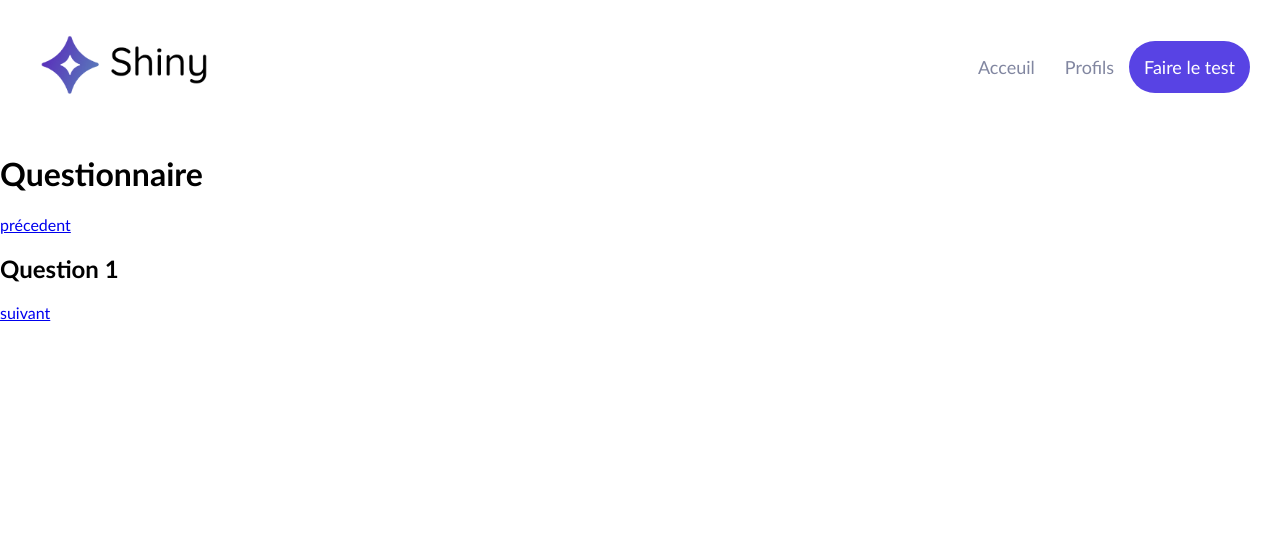
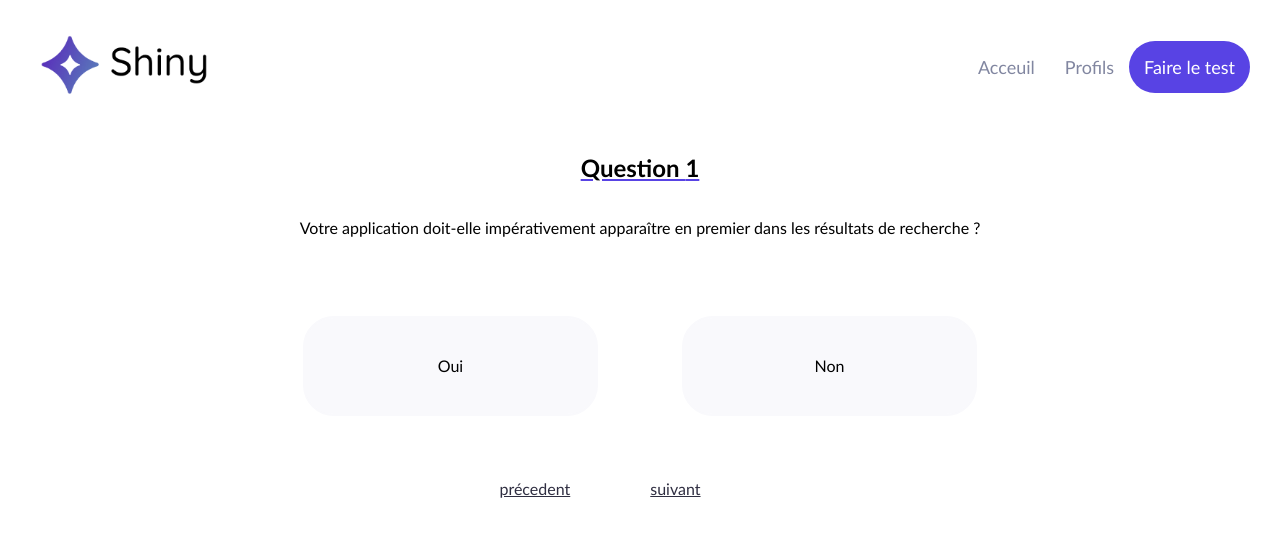
Before and after one commit to RouanLaporal/shiny, a React (Create React App) app: page /survey/1 in a window 1280 px wide. Shown: the top 536 px of the page. Built offline with nearby package versions, Linux system fonts and the light colour scheme.

Commit message:
Styles add some styles to the survey page

```diff
--- /dev/null
+++ b/src/pages/Survey/SurveyStyles.ts
@@ -0,0 +1,49 @@
+import { Link } from "react-router-dom";
+import styled from "styled-components";
+
+export const SurverContainer = styled.div`
+    display:flex;
+    flex-direction: column;
+    justify-content:center;
+    align-items:center;
+`
+
+export const QuestionContainer = styled.div`
+    display:flex;
+    flex-direction:column;
+    align-items:center;
+    justify-content:center;`
+
+export const QuestionTitle = styled.h2`
+    text-decoration: var(--primary-100) underline;
+`
+export const AnswerContainer = styled.div`
+    display:flex;
+    justify-content:center;
+    align-items:center;
+`
+export const ButtonContainer = styled.div`
+    display:flex;
+    border: 2px solid var(--background-light);
+    border-radius: 31px;
+    width:291px;
+    height:96px;
+    justify-content:center;
+    align-items:center;
+    margin: 63px 42px 63px;
+    background-color: var(--background-light);
+    &:hover{
+        border-color:var(--primary-100);
+    }
+`
+export const ButtonText = styled.p`
+    &:hover{
+        text-decoration: var(--primary-100) underline;
+    }
+`
+export const NavigationLink = styled(Link)`
+    text-decoration: underline;
+    color: #2F2E41;
+    align-text:center;
+    margin-right:80px;
+`
--- a/src/pages/Survey/index.tsx
+++ b/src/pages/Survey/index.tsx
@@ -1,19 +1,33 @@
-import { Link, useParams } from "react-router-dom";
-
+import { useParams } from "react-router-dom";
+import * as Style from "./SurveyStyles"
 function Survey(){
     const { questionNumber } = useParams()
     const questionNumberInt = questionNumber !== undefined ? parseInt(questionNumber) : 1
     const previousQuestion = questionNumberInt === 1 ? 1 : questionNumberInt - 1
     const nextQuestion = questionNumberInt +1
     return (
-        <div>
-            <h1>Questionnaire</h1>
-            <Link to={`/survey/${previousQuestion}`}>précedent</Link>
-            <h2>Question {questionNumber}</h2>
-            {
-                questionNumberInt === 10 ? (<Link to='/results'>Résultats</Link>) : (<Link to={`/survey/${nextQuestion}`}>suivant</Link>)
-            }
-        </div>
+        <Style.SurverContainer>
+            <Style.QuestionContainer>
+                <Style.QuestionTitle>Question {questionNumber}</Style.QuestionTitle>
+                <p>Votre application doit-elle impérativement apparaître en premier dans les résultats de recherche ?</p>
+            </Style.QuestionContainer>
+            <Style.AnswerContainer>
+                <Style.ButtonContainer>
+                    <Style.ButtonText>Oui</Style.ButtonText>
+                </Style.ButtonContainer>
+                <Style.ButtonContainer>
+                    <Style.ButtonText>Non</Style.ButtonText>
+                </Style.ButtonContainer>
+            </Style.AnswerContainer>
+
+
+            <div>
+                <Style.NavigationLink to={`/survey/${previousQuestion}`}>précedent</Style.NavigationLink>
+                {
+                    questionNumberInt === 10 ? (<Style.NavigationLink to='/results'>Résultats</Style.NavigationLink>) : (<Style.NavigationLink to={`/survey/${nextQuestion}`}>suivant</Style.NavigationLink>)
+                }
+            </div>
+        </Style.SurverContainer>
     )
 }
 
```
